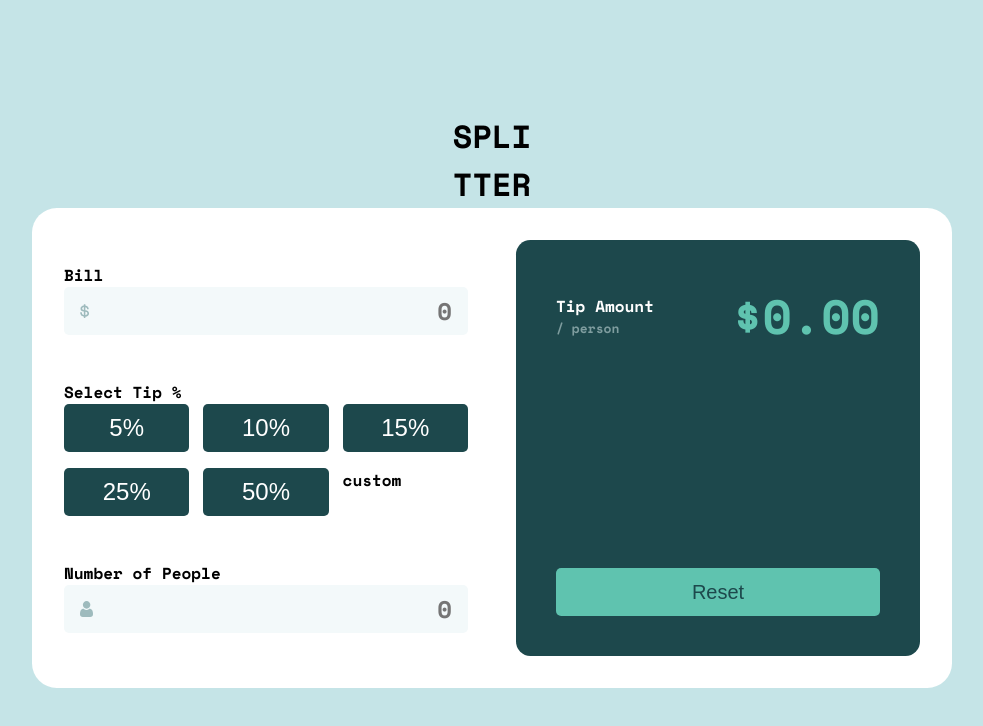
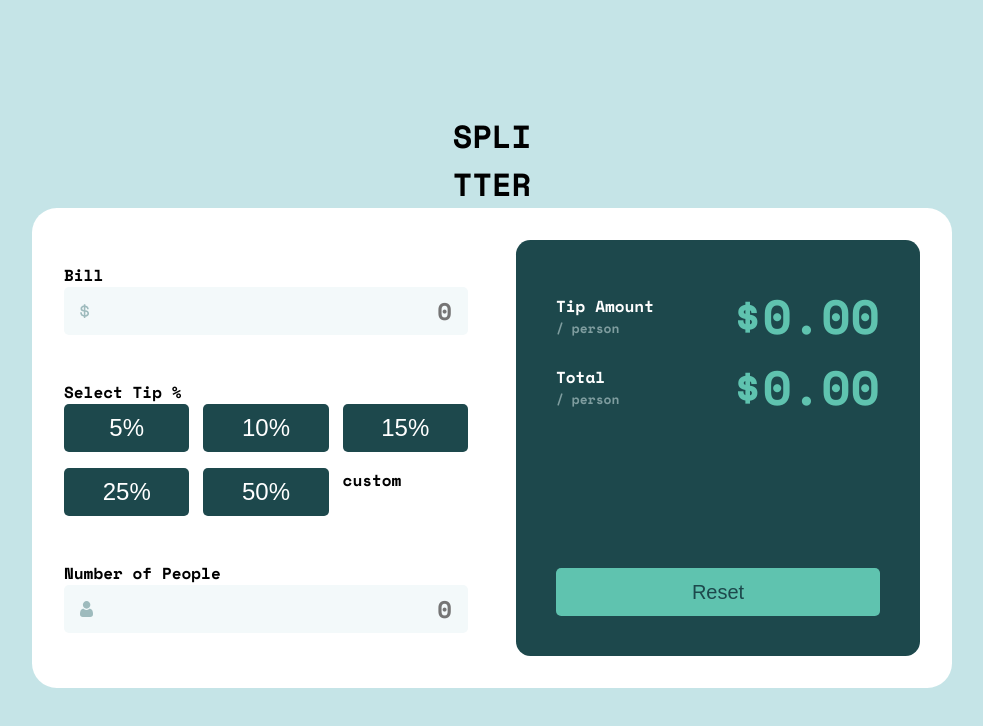
Before and after one commit to YashinN/FM-tip-calculator, a React (Create React App) app: page / in a window 1280 px wide. Shown: the top 726 px of the page, without its empty margins (148-1131 px from the left). Built offline with nearby package versions, Linux system fonts and the light colour scheme.

Commit message:
implemented logic to calculate tip amount and total per person. calculations only run when all values are filled in by user ,this is done in useEffect.

```diff
--- a/src/App.js
+++ b/src/App.js
@@ -1,14 +1,28 @@
-import { useState } from "react";
+import { useState, useEffect } from "react";
 import Main from "./components/Main";
 import Header from "./components/Header/Header";
 import TipCalculator from "./components/TipCalculator/TipCalculator";
 import TipDisplay from "./components/TipDisplay/TipDisplay";
 import TipInputs from "./components/TipInputs/TipInputs";
 
+const roundOff = (val) => Math.ceil(val * 100) / 100;
+
 function App() {
-  const [bill, setBill] = useState("");
+  const [bill, setBill] = useState(null);
   const [tipPercentage, setTipPercentage] = useState(null);
-  const [numPeople, setNumPeople] = useState("");
+  const [numPeople, setNumPeople] = useState(null);
+  const [tipAmount, setTipAmount] = useState("0.00");
+  const [total, setTotal] = useState("0.00");
+
+  useEffect(() => {
+    if (bill && tipPercentage && numPeople) {
+      const billAmount = Number(bill);
+      const tipPerPerson = (billAmount * (tipPercentage / 100)) / numPeople;
+      const totalPerPerson = billAmount / numPeople + tipPerPerson;
+      setTipAmount(roundOff(tipPerPerson).toFixed(2));
+      setTotal(roundOff(totalPerPerson).toFixed(2));
+    }
+  }, [bill, tipPercentage, numPeople]);
 
   return (
     <>
@@ -23,7 +37,7 @@ function App() {
             numPeople={numPeople}
             setNumPeople={setNumPeople}
           />
-          <TipDisplay />
+          <TipDisplay tipAmount={tipAmount} total={total} />
         </TipCalculator>
       </Main>
     </>
--- a/src/components/TipDisplay/TipDisplay.js
+++ b/src/components/TipDisplay/TipDisplay.js
@@ -1,7 +1,7 @@
 import styles from "./TipDisplay.module.css";
 import ResetButton from "./ResetButton";
 
-const TipDisplay = () => {
+const TipDisplay = ({ total, tipAmount }) => {
   return (
     <div className={styles.display_container}>
       <div className={styles.results}>
@@ -10,7 +10,16 @@ const TipDisplay = () => {
           <p className={styles.result_subscript}>/ person</p>
         </div>
 
-        <p className={styles.amount_display}>$0.00</p>
+        <p className={styles.amount_display}>${tipAmount}</p>
+      </div>
+
+      <div className={styles.results}>
+        <div>
+          <p className={styles.result_name}>Total</p>
+          <p className={styles.result_subscript}>/ person</p>
+        </div>
+
+        <p className={styles.amount_display}>${total}</p>
       </div>
 
       <ResetButton />
```
